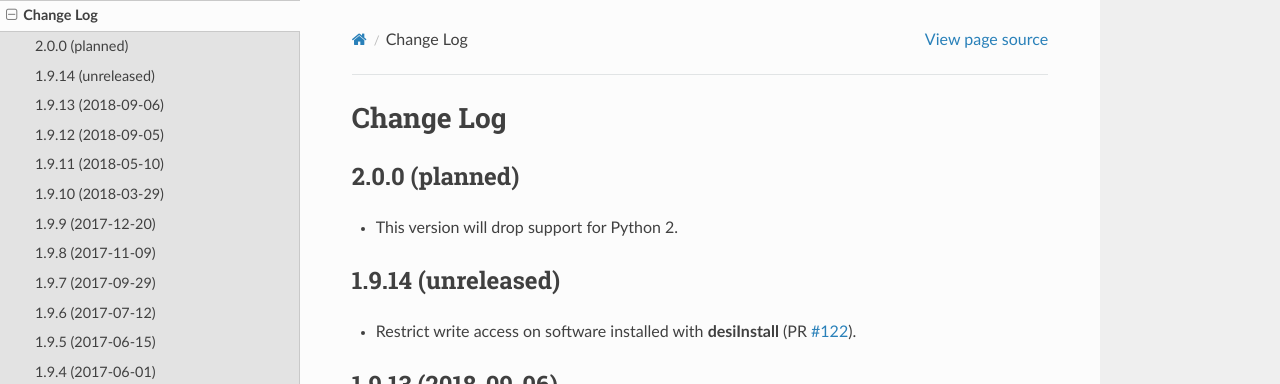
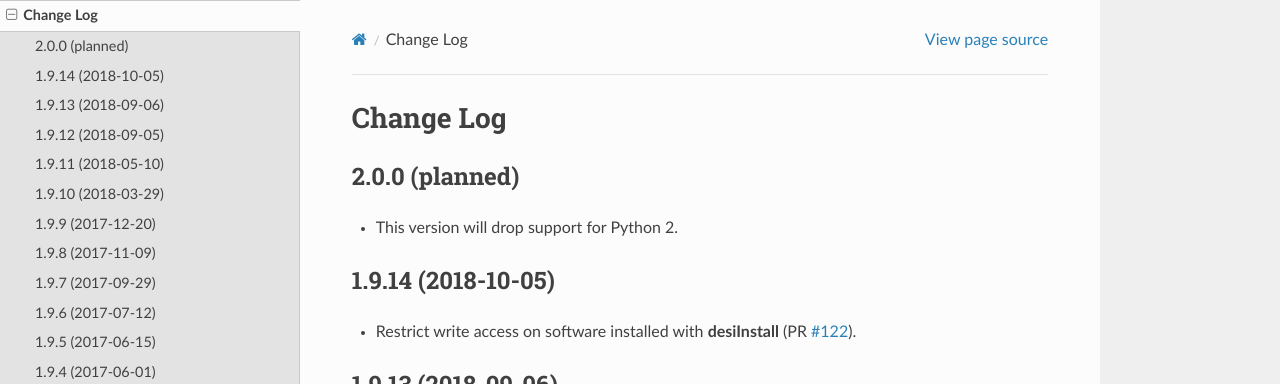
Before and after one commit to desihub/desiutil, a Sphinx documentation site: the page built from doc/changes.rst, in a window 1280 px wide and 900 px high. Shown: the top 384 px of the window. Built offline with Sphinx 7.4.7 and the Read the Docs theme 2.0.0, drawn with Linux system fonts in a browser that asks for light colours.

Commit message:
preparing for next tag

```diff
--- a/doc/changes.rst
+++ b/doc/changes.rst
@@ -7,7 +7,7 @@ Change Log
 
 * This version will drop support for Python 2.
 
-1.9.14 (unreleased)
+1.9.14 (2018-10-05)
 -------------------
 
 * Restrict write access on software installed with :command:`desiInstall` (PR `#122`_).
--- a/py/desiutil/_version.py
+++ b/py/desiutil/_version.py
@@ -1 +1 @@
-__version__ = '1.9.13.dev693'
+__version__ = '1.9.14'
```
